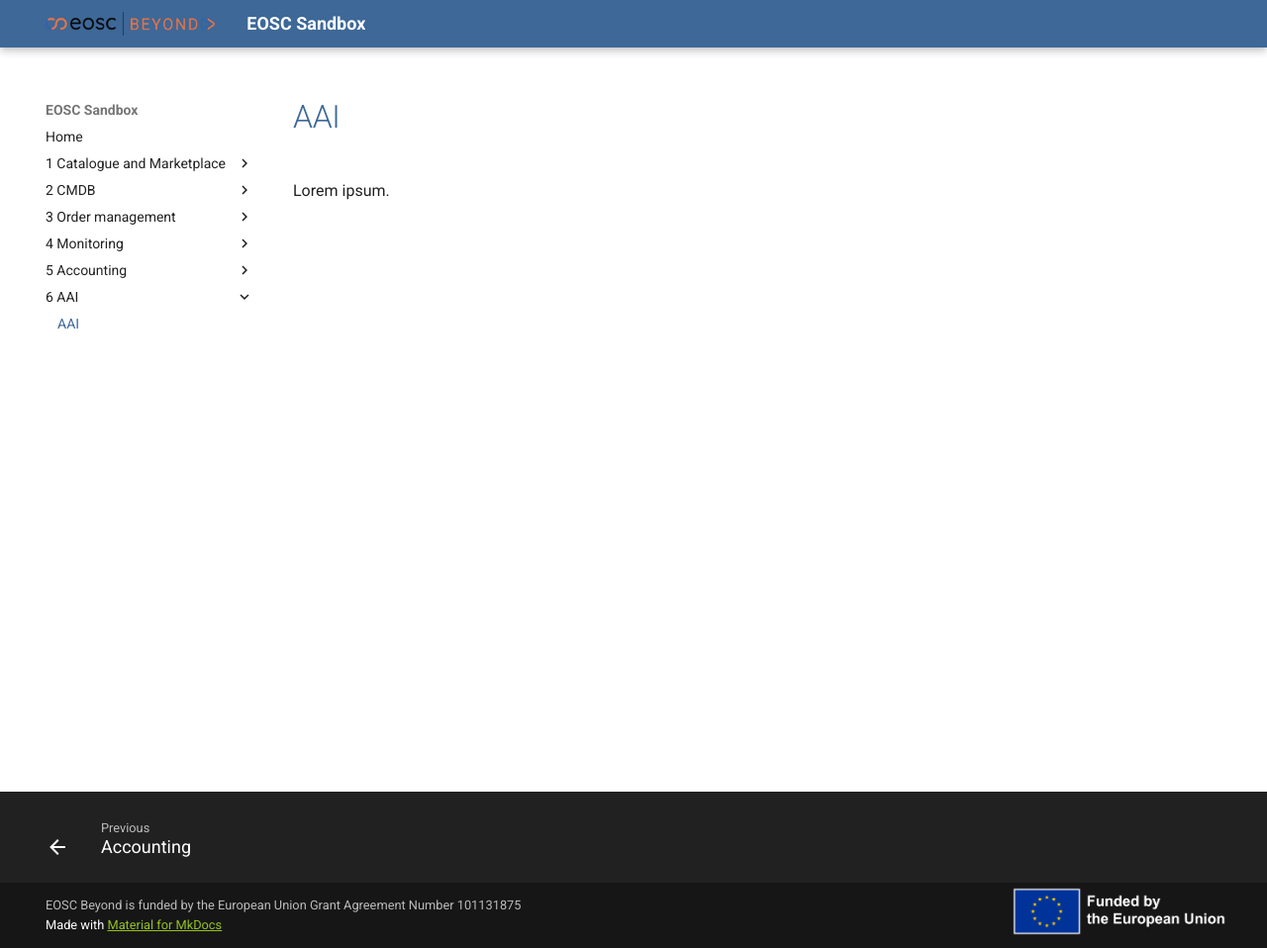
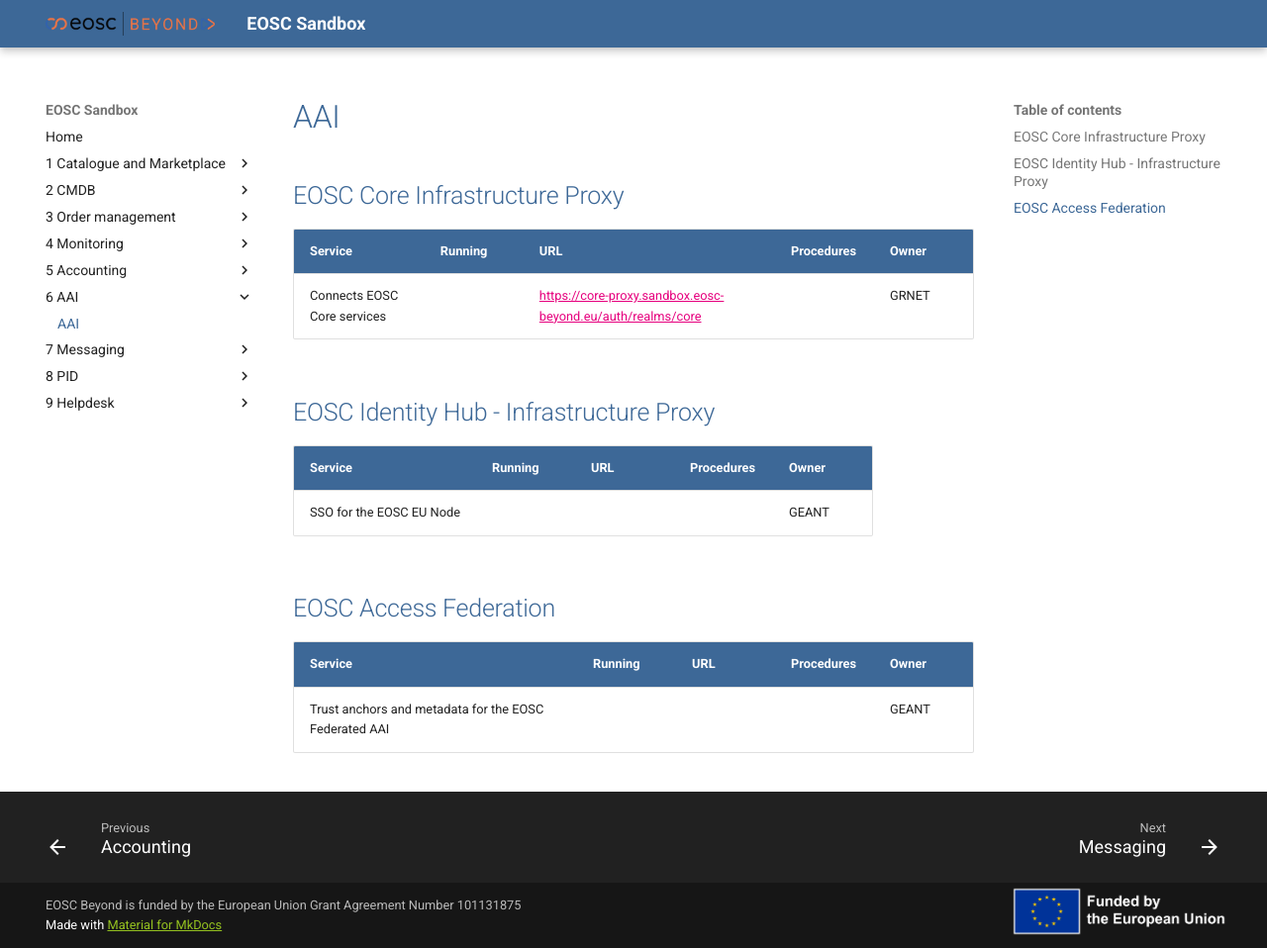
Before and after one commit to eosc-beyond-sandbox/eosc-sandbox, an MkDocs documentation site: the page built from resources/6 AAI/aai.md, in a window 1280 px wide and 958 px high. Shown: the whole window at 99% size. Built offline with MkDocs 1.6.1 and Material for MkDocs 9.7.7, drawn with Linux system fonts in a browser that asks for light colours.

Commit message:
all before the meet

```diff
--- a/resources/6 AAI/aai.md
+++ b/resources/6 AAI/aai.md
@@ -1,3 +1,18 @@
 # AAI
 
-Lorem ipsum.
+## EOSC Core Infrastructure Proxy
+| Service                         | Running | URL                                          | Procedures                                                                                                                                                                           | Owner  |
+|:--------------------------------|:--------|:---------------------------------------------|:-------------------------------------------------------------------------------------------------------------------------------------------------------------------------------------|:-------|
+| Connects EOSC Core services |         | [https://core-proxy.sandbox.eosc-beyond.eu/auth/realms/core]() |  | GRNET |
+
+
+## EOSC Identity Hub - Infrastructure Proxy
+| Service                         | Running | URL                                          | Procedures                                                                                                                                                                           | Owner  |
+|:--------------------------------|:--------|:---------------------------------------------|:-------------------------------------------------------------------------------------------------------------------------------------------------------------------------------------|:-------|
+| SSO for the EOSC EU Node |         |  |  | GEANT |
+
+
+## EOSC Access Federation
+| Service                         | Running | URL                                          | Procedures                                                                                                                                                                           | Owner  |
+|:--------------------------------|:--------|:---------------------------------------------|:-------------------------------------------------------------------------------------------------------------------------------------------------------------------------------------|:-------|
+| Trust anchors and metadata for the EOSC Federated AAI |         |  |  | GEANT |
```
Also changed, not shown: resources/7 Messaging/Messaging.md (added, +5 -0 lines), resources/8 PID/PID.md (added, +5 -0 lines), resources/9 Helpdesk/Helpdesk.md (added, +5 -0 lines).
